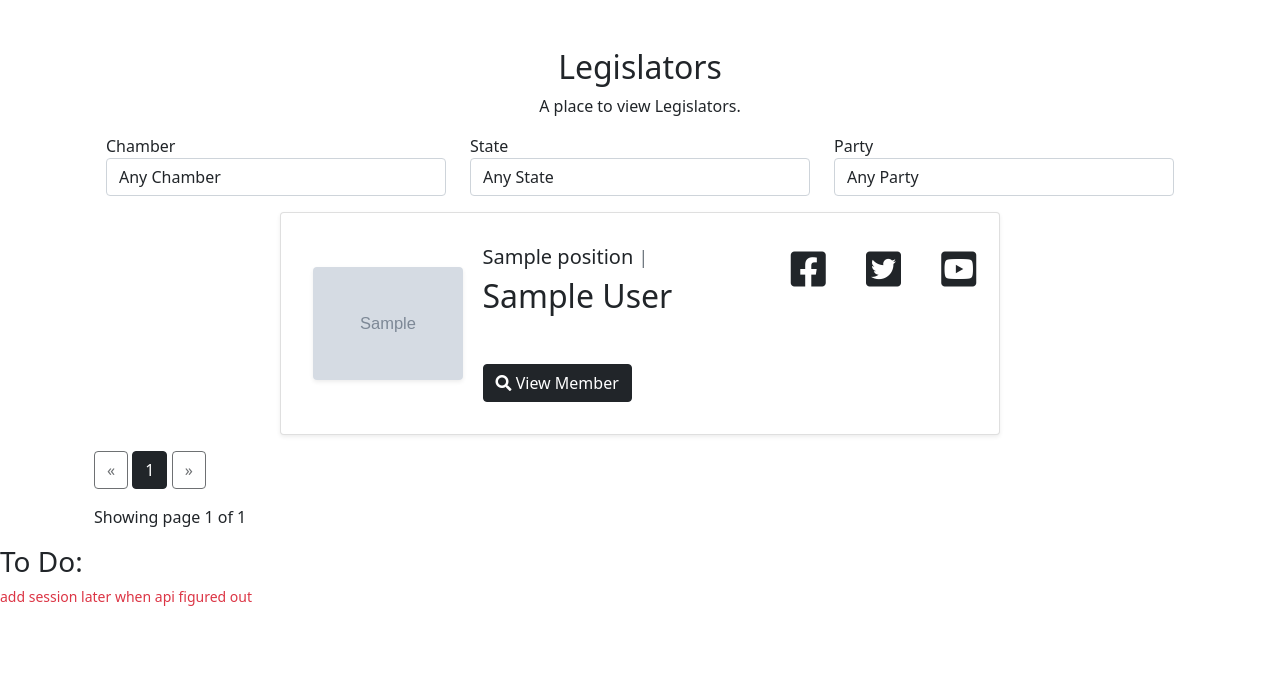
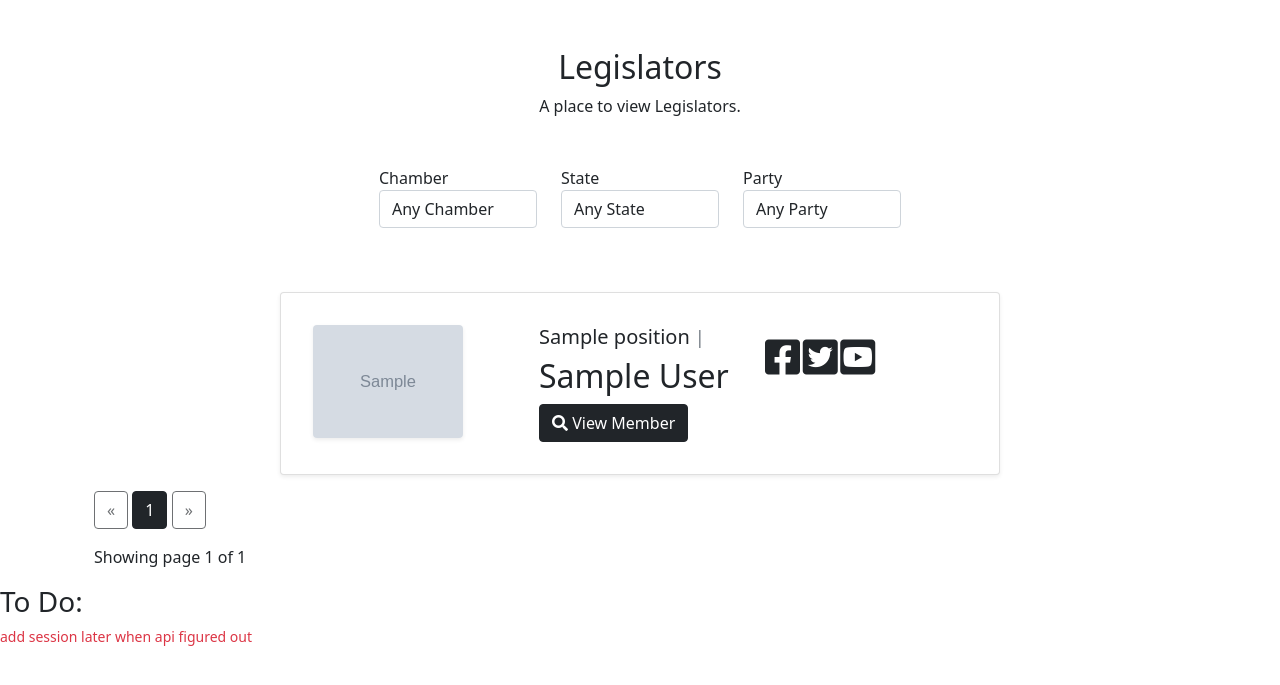
Before and after one commit to erikamanning/blz, a Flask app: page /legislators in a window 1280 px wide. Shown: the part 56-741 px from the top of the page. Run offline with Flask 2, Linux system fonts and the light colour scheme; tables that the repository leaves empty hold one stand-in row (values such as "Sample post"); grey boxes marked "Sample" are stand-in pictures; parts of the project's set-up code (start-up, migrations or seed data) failed here and were passed over; some libraries are stand-ins or nearby versions.

Commit message:
changing ui screen size settings for list of members

```diff
--- a/templates/bills/bills.html
+++ b/templates/bills/bills.html
@@ -17,13 +17,14 @@
         {% if bills%}
 
             <div class="row justify-content-end">
-                <div class="col-1">
+                <div class="col-3">
                     <div class="form-check form-switch mt-3">
                         <h5><input class="form-check-input" type="checkbox" id="show-details">
                         <label class="form-check-label" for="show-details">Details</label></h5>
                     </div>
                 </div>
             </div>
+
             {%for bill in bills.items%}
                 {% include 'bills/bill_block.html' %}
             {% endfor %}
--- a/templates/bills/wtforms_subject_select.html
+++ b/templates/bills/wtforms_subject_select.html
@@ -11,7 +11,7 @@
 
                     {% if field.widget.input_type != 'hidden' %}
 
-                            <div class="col-4">
+                            <div class="col-2">
                                 <p>
                                     {{ field.label }}
                                     {{ field }}
--- a/templates/legislators/legislator_select.html
+++ b/templates/legislators/legislator_select.html
@@ -1,6 +1,6 @@
 
 
-    <form id='bill-search-form' action="/legislators" method="GET">
+    <form class='my-5' id='bill-search-form' action="/legislators" method="GET">
 
         {{ form.hidden_tag() }}
         {{ form.csrf_token }}
@@ -11,7 +11,7 @@
 
                     {% if field.widget.input_type != 'hidden' %}
 
-                            <div class="col-4">
+                            <div class="col-xl-2">
                                 <p>
                                     {{ field.label }}
                                     {{ field }}
--- a/templates/legislators/member_block_card_version.html
+++ b/templates/legislators/member_block_card_version.html
@@ -1,39 +1,56 @@
 
     {%for member in members.items%}
 
-    <div class="row justify-content-center align-items-center mb-3">
-        <div class="col-8">
+    <div class="row justify-content-center mb-3">
+        <div class="col-md-8">
             <div class="card shadow-sm">
                 <div class="card-body">
-                        <div class="row justify-content-start align-items-center p-3">
-                            <div class="col-3">
+                    <div class="row p-3 justify-content-around">
+                        <div class="col-6 col-sm-6 col-md-4">
                             <a href="/legislator/{{memberid}}"><img class="rounded member-image shadow-sm" style="width:150px"  src="{{member.image}}" alt="No Image Available" onerror='this.src="{{g.member_default_image_path}}"'></a>
                         </div>
-                            <div class="col-5 align-self-center">
-
+                        <div class="col-6 col-sm-6 col-md-8">
+                            <div class="row">
+                                <div class="col-md-6">
+                                    <div class="row align-items-center">
+                                        <div class="col-md-12">
+                                            <div class="row align-items-center">
+                                                <div class="col-12">
                                                     <h5>
                                                         {{member.position.name}}
                                                         <small class="text-muted">| {{member.state.name}}</small></small>
                                                     </h5>
+                                                </div>
+                                            </div>
+                                            <div class="row align-items-center">
+                                                <div class="col-12">
                                                     <h2 class="">{{member.first_name}} {{member.last_name}}</h2>
-                                <div class="mt-5">
+                                                </div>
+                                            </div>
+                                            <div class="row align-items-center">
+                                                <div class="col-12">
                                                     <a href="/legislator/{{member.id}}" class="btn btn-dark"><i class="fas fa-search"></i> View
                                                         Member</a>
                                                 </div>
                                             </div>
-                            <div class="col-4 align-self-start">
-                                <div class="row justify-content-around align-items-start">
-                                    <div class="social-media col-1">
+                                        </div>
+                                    </div>
+                                </div>
+                                <div class="col-sm-6">
+                                    <div class="row">
+                                        <div class="col-sm-12 col-md-6 mt-2 align-self-start">
+                                            <div class="row justify-content-center align-items-start">
+                                                <div class="social-media col-4">
                                                     <a href="#">
                                                         <h1><i class="text-dark fab fa-facebook-square"></i></h1>
                                                     </a>
                                                 </div>
-                                    <div class="social-media col-1">
+                                                <div class="social-media col-4">
                                                     <a href="#">
                                                         <h1><i class="text-dark fab fa-twitter-square"></i></h1>
                                                     </a>
                                                 </div>
-                                    <div class="social-media col-1">
+                                                <div class="social-media col-4">
                                                     <a href="#">
                                                         <h1><i class="text-dark fab fa-youtube-square"></i></h1>
                                                     </a>
@@ -45,4 +62,8 @@
                             </div>
                         </div>
                     </div>
+                </div>
+            </div>
+        </div>
+    </div>
     {% endfor %}
```
Also changed, not shown: templates/bills/subject_select.html (deleted, +0 -23 lines). Lines whose indentation alone changed are shown as unchanged.
